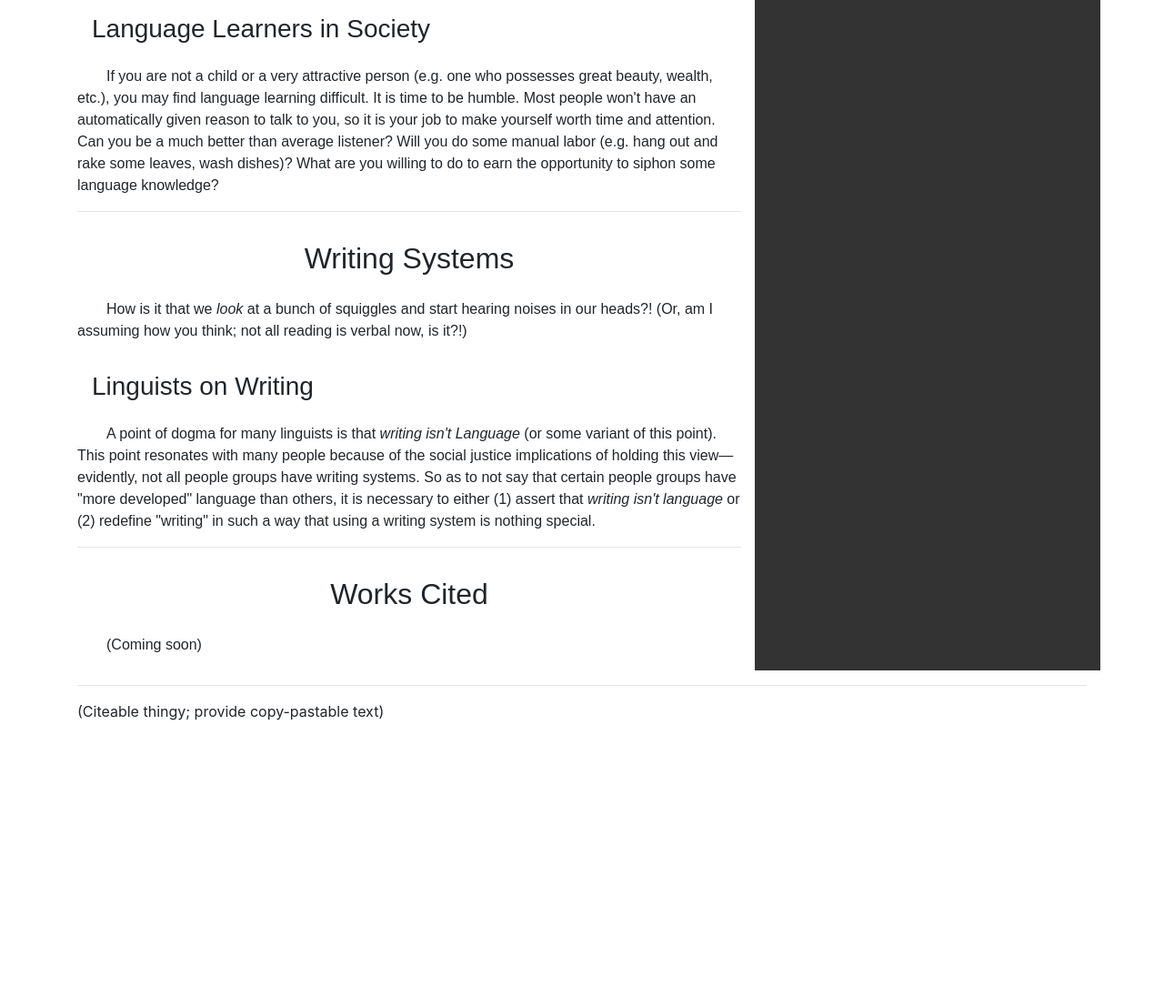
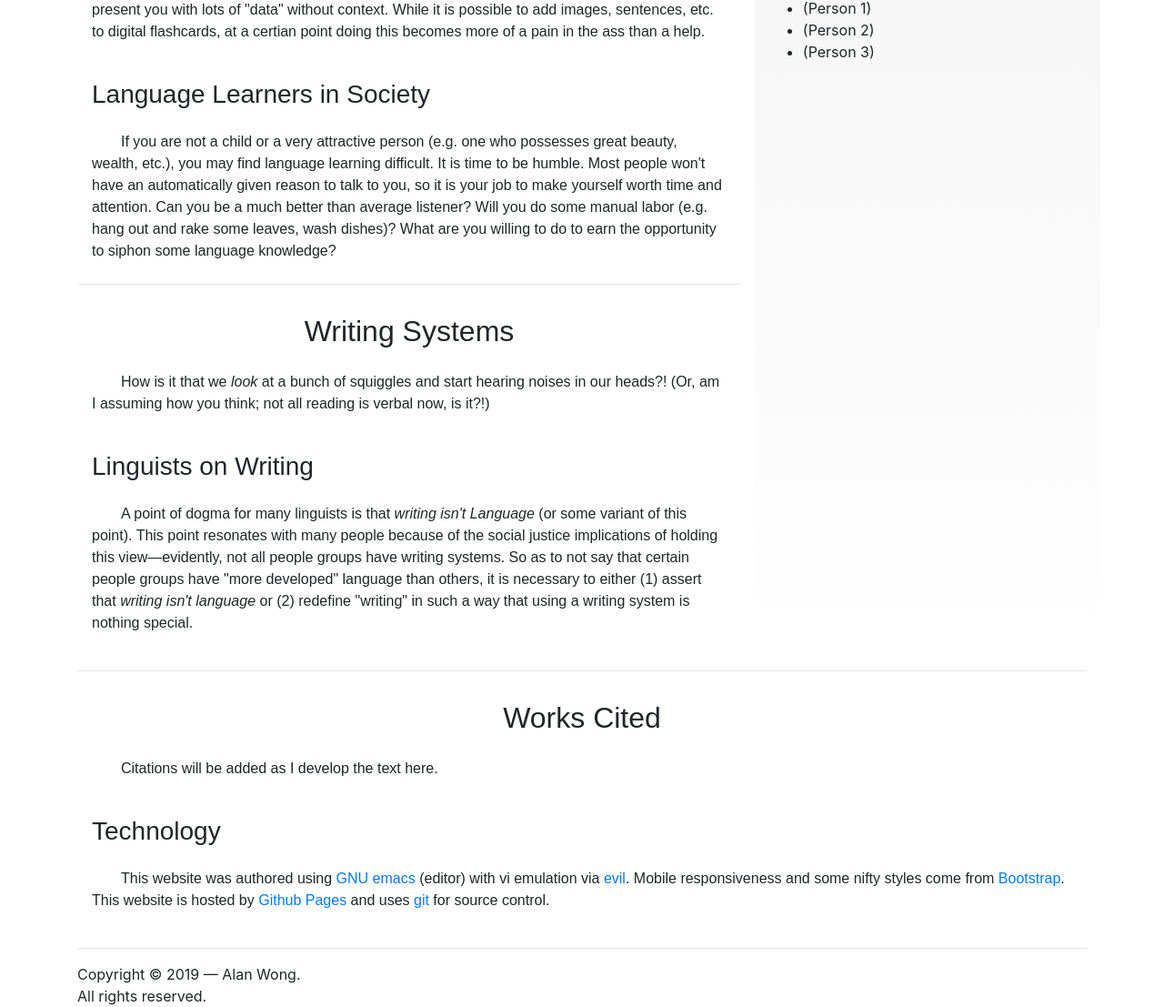
Before and after one commit to captainalan/captainalan.github.io, a plain HTML site: page language-and-linguistics/index.html in a window 1280 px wide. Shown: the part 1460-2567 px from the top of the page at 91% size. Before the commit the page ends 2254 px from the top, so only its background shows below. Drawn offline with nearby package versions, Linux system fonts and the light colour scheme.

Commit message:
Some content and styling updates to languages and linguistics

```diff
--- a/language-and-linguistics/index.html
+++ b/language-and-linguistics/index.html
@@ -83,7 +83,7 @@
       </div>
 
       <div class="row">
-	<div class="col-md-8">
+	<div class="col-md-8 prose">
 	  <h2 id="LanguageLearning">Language Learning</h2>
 	  <p>
 	    Below are some tips/hints on language learning I've
@@ -171,16 +171,12 @@
 	    nothing special.
 	  </p>
 
-	  <hr> <!-- -------------------------------------------------------- -->
-
-	  <h2 id="WorksCited">Works Cited</h2>
-	  <p>(Coming soon)</p>
-
 	</div>
 	<div class="col-md-4 mt-5" id="LinksAndResources">
 	  <h2>Links & Resources</h2>
 
-	  <p>(Coming soon!)</p>
+	  <p>Gathered here are links to freely available tools and
+	  resources which I have found useful.</p>
 
 	  <h3>References</h3>
 	  <ul>
@@ -190,6 +186,10 @@
 	  </ul>
 
 	  <h3>Tools</h3>
+	  <p><a href="https://pandoc.org">Pandoc</a>, "a universal
+	  document converter", is a very useful tool for dealing with
+	  documents (and people) of all sorts. It has built in Unicode
+	  (→ multilingual) support.</p>
 	  <ul>
 	    <li>(Editor)</li>
 	    <li>(IME)</li>
@@ -206,11 +206,34 @@
 	</div>
       </div>
 
+      <div class="row" id="footer">
+	<div class="col-md-12">
+	  <hr> <!-- -------------------------------------------------------- -->
+
+	  <h2 id="WorksCited">Works Cited</h2>
+	  <p>Citations will be added as I develop the text here.</p>
+	  <h3>Technology</h3>
+	  <p>This website was authored
+	  using <a href="https://www.gnu.org/software/emacs/emacs.html">GNU
+	  emacs</a> (editor) with vi emulation
+	  via <a href="https://github.com/emacs-evil/evil">evil</a>. Mobile
+	  responsiveness and some nifty styles come
+	  from <a href="https://getbootstrap.com">Bootstrap</a>. This
+	  website is hosted
+	  by <a href="https://pages.github.com">Github Pages</a> and
+	  uses <a href="https://git-scm.com/">git</a> for source
+	  control.</p>
+
+	</div>
+      </div>
+
       <!-- Footer -->
-      <div class="row">
+      <div class="row" id="footer">
 	<div class="col-md-12">
 	  <hr>
-	  (Citeable thingy; provide copy-pastable text)
+          <span>
+            Copyright © 2019 &mdash; Alan Wong.<br> All rights reserved.
+          </span>
 	</div>
       </div>
 
--- a/language-and-linguistics/styles.css
+++ b/language-and-linguistics/styles.css
@@ -1,25 +1,55 @@
+/* Plain tags first */
+
+h1 {
+    font-family: "Georgia", serif;
+    text-align: center;
+    padding: 1rem 0 1rem 0;
+}
+
+h2 {
+    font-family: "Arial", sans-serif;
+    text-weight: bold;
+    text-align: center;
+    padding: 1rem 0 1rem 0;
+}
+
+h3, h4, h5 {
+    font-family: "Arial", sans-serif;
+    text-align: left;
+    padding: 1rem 0 1rem 1rem; /* Some left indenting */
+}
+
+
+p {
+    font-family: "Arial", sans-serif;
+    padding: 0 1rem 0.5rem 1rem;
+    text-indent: 2em;
+}
+
+
 nav {
     font-family: "Georgia", serif;
 }
 
+/* Override plain tags with IDs, classes, etc. */
+
 #LinksAndResources {
-    color: white;
-    background: #333333;
+    background-image: linear-gradient(to bottom, #EEE, white);
+    padding: 0.8rem;
 }
 
-#LinksAndResources > p, #LinksAndResources > ul {
-    font-family: "Courier New", Courier, monospace;
+#LinksAndResources > p {
     text-indent: 0;
 }
 
 #LinksAndResources > h2, #LinksAndResources > h3 {
-    color: yellow;
-    font-family: "Courier New", Courier, monospace;
+    color: #333;
 }
 
 .abstract {
-    padding: 1rem 2rem 1rem 2rem;
+    padding: 0.5rem 1rem 0.5rem 1rem;
 }
+
 
 .abstract > p {
     font-family: "Georgia", serif;
@@ -40,30 +70,10 @@ nav {
 }
 
 
-h1 {
-    font-family: "Georgia", serif;
-    text-align: center;
-    padding: 1rem 0 1rem 0;
-}
-
-h2 {
-    font-family: "Arial", sans-serif;
-    text-weight: bold;
-    text-align: center;
-    padding: 1rem 0 1rem 0;
-}
-
-h3, h4, h5 {
-    font-family: "Arial", sans-serif;
-    text-align: left;
-    padding: 1rem 0 1rem 1rem; /* Some left indenting */
-}
-
 .my-nav {
     padding: 4rem 1rem 4rem 1rem; /* Be nice to the HD monitor ppl */
 }
 
-p {
-    font-family: "Arial", sans-serif;
-    text-indent: 2em;
+#footer {
+    background: white;
 }
```
